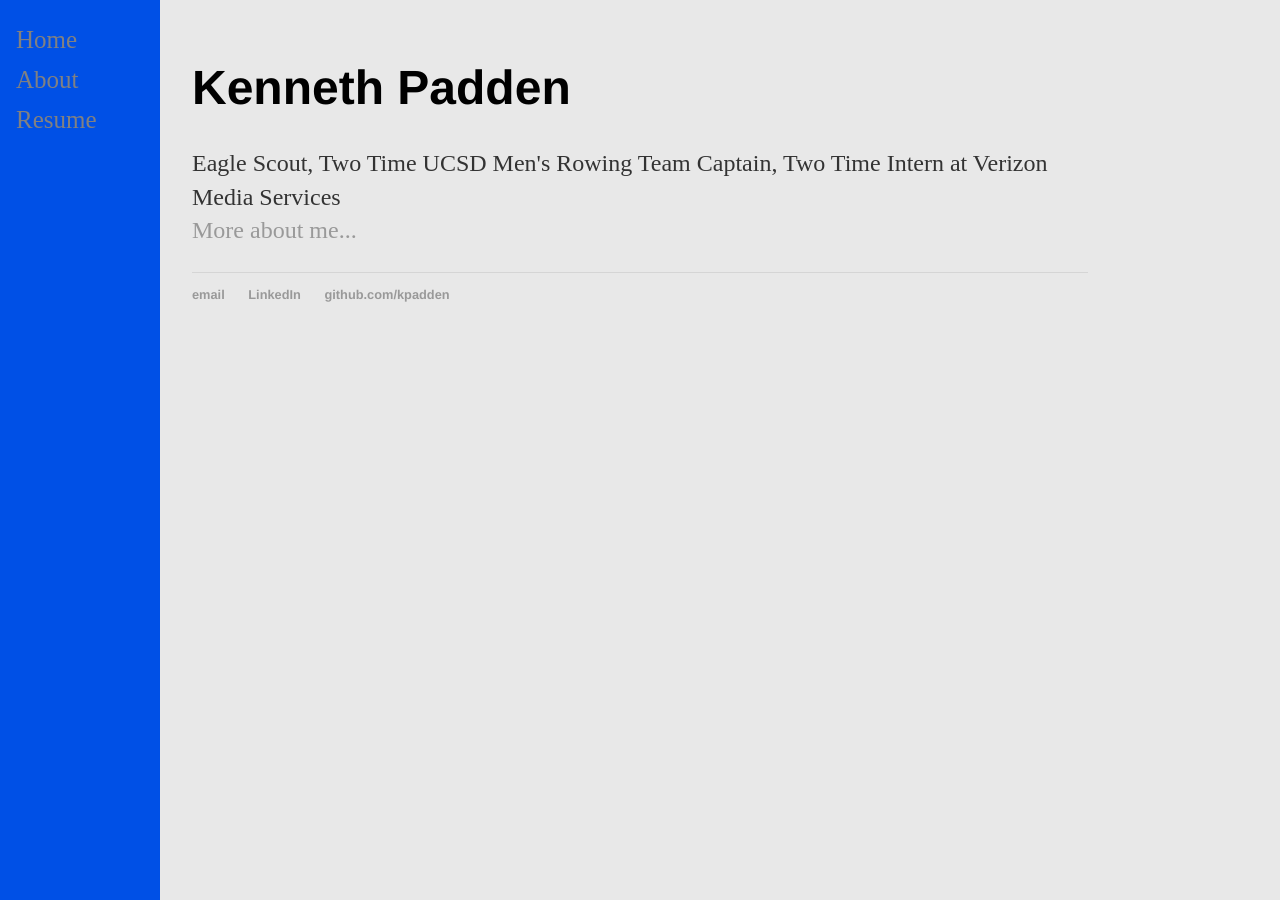
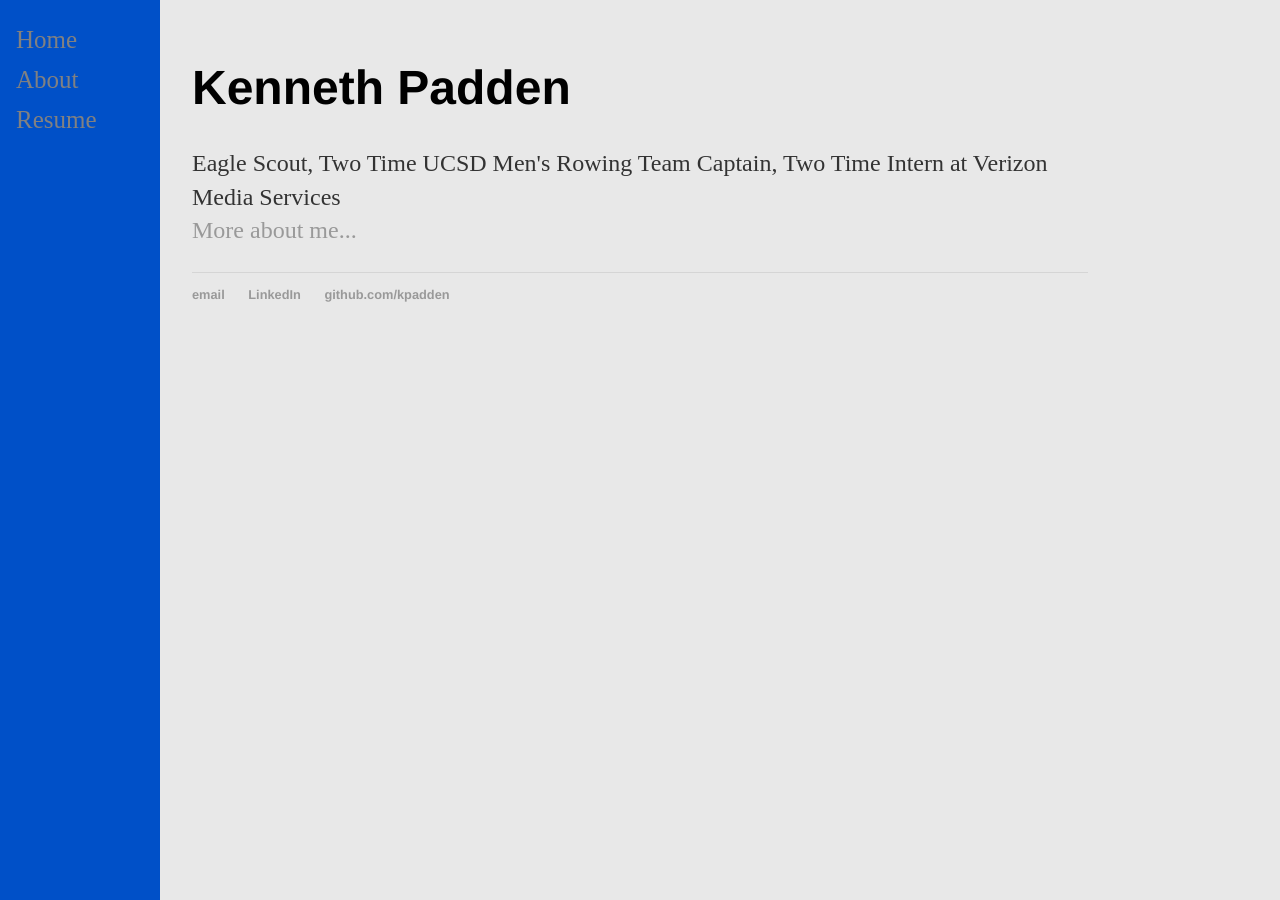
Before and after one commit to kpadden/kpadden.github.io, a Jekyll site: the page built from index.html, in a window 1280 px wide. Built offline with Jekyll 4.4.1, drawn with Linux system fonts in a browser that asks for light colours.

Commit message:
Update main.css

```diff
--- a/css/main.css
+++ b/css/main.css
@@ -11,7 +11,7 @@ body {
     z-index: 1; /* Stay on top */
     top: 0; /* Stay at the top */
     left: 0;
-    background-color: #0050e6;
+    background-color: #0050c8;
     overflow-x: hidden; /* Disable horizontal scroll */
     padding-top: 20px;
 }
```
